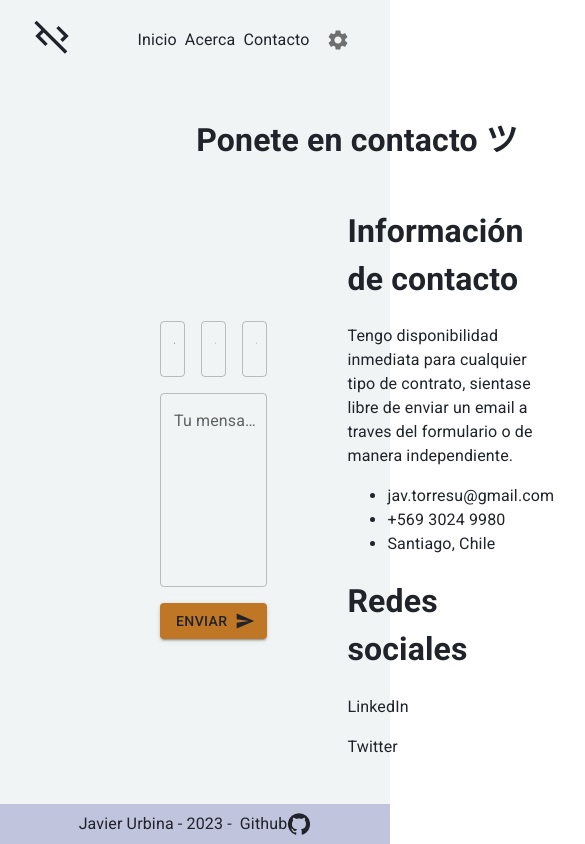
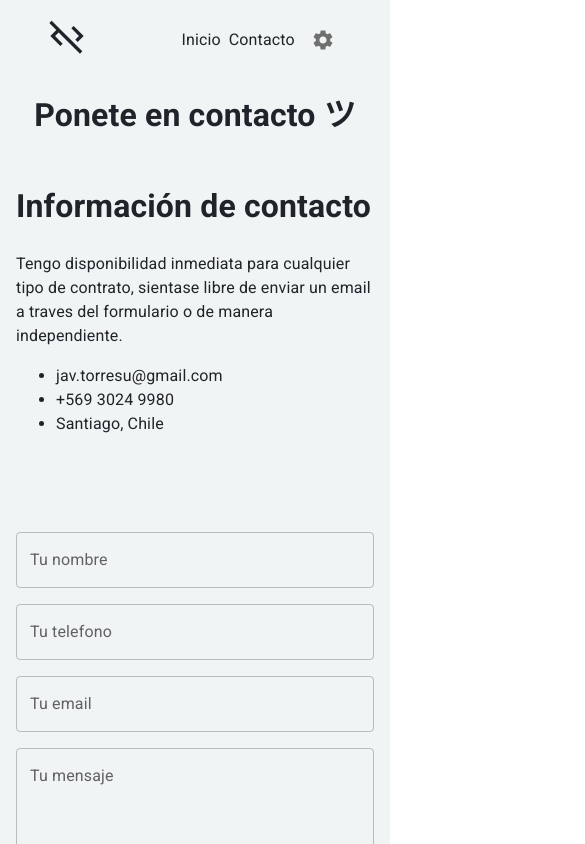
Before and after one commit to JavierUrbina14/personal-blog, a React (Vite) app: page /contact in a window 390 px wide. Shown: the top 844 px of the page, 585 px wide, since content can reach past the window. Built offline with nearby package versions, Linux system fonts and the light colour scheme.

Commit message:
feature responsive desing

```diff
--- a/src/components/ContactForm.jsx
+++ b/src/components/ContactForm.jsx
@@ -28,7 +28,7 @@ export const ContactForm = () => {
     return (
         <form onSubmit={handleSubmit} style={{ display: "flex", alignItems: "center", width: "100%" }}>
             <Grid container spacing={2}>
-                <Grid item xs={4}>
+                <Grid item xs={12} md={4}>
                     <TextField
                         label={t("contactform.name")}
                         type="text"
@@ -41,7 +41,7 @@ export const ContactForm = () => {
                     // error={!!emailValid && formSubmitted}
                     />
                 </Grid>
-                <Grid item xs={4}>
+                <Grid item xs={12} md={4}>
                     <TextField
                         label={t("contactform.phone")}
                         type="text"
@@ -52,7 +52,7 @@ export const ContactForm = () => {
                         onChange={onInputChange}
                     />
                 </Grid>
-                <Grid item xs={4}>
+                <Grid item xs={12} md={4}>
                     <TextField
                         label={t("contactform.email")}
                         type="text"
--- a/src/components/ContactInfo.jsx
+++ b/src/components/ContactInfo.jsx
@@ -12,11 +12,11 @@ export const ContactInfo = () => {
                 <li>+569 3024 9980</li>
                 <li>Santiago, Chile</li>
             </ul>
-            <h1>{t("contactinfo.rrss")}</h1>
+            {/* <h1>{t("contactinfo.rrss")}</h1>
             <div>
                 <p>{t("contactinfo.linkedin")}</p>
                 <p>{t("contactinfo.twitter")}</p>
-            </div>
+            </div> */}
         </Grid>
     )
 }
--- a/src/layout/PageLayout.jsx
+++ b/src/layout/PageLayout.jsx
@@ -1,25 +1,31 @@
-import { Box } from "@mui/material"
-import { Footer, Navbar } from "../ui"
+import { Box } from "@mui/material";
+import { Footer, Navbar } from "../ui";
 
 export const PageLayout = ({ children, display = 'flex', flexDirection = 'column', justifyContent = 'center', alignItems = 'center' }) => {
     return (
         <Box
-            sx={{ backgroundColor: "primary.main", height: "100vh" }}
-            display="flex"
-            flexDirection="column"
-            alignItems="center"
+            sx={{
+                backgroundColor: "primary.main",
+                minHeight: "100vh",
+                display: "flex",
+                flexDirection: "column",
+            }}
         >
+            <Navbar />
             <Box
-                display={display}
-                flexDirection={flexDirection}
-                justifyContent={justifyContent}
-                alignItems={alignItems}
-                sx={{ height: "100%", width: "100%", marginTop: "70px", marginBottom: "45px"}}
+                sx={{
+                    display: display,
+                    flexDirection: flexDirection,
+                    justifyContent: justifyContent,
+                    alignItems: alignItems,
+                    flexGrow: 1,
+                    marginTop: "70px",
+                    marginBottom: "45px",
+                }}
             >
-                <Navbar />
                 {children}
-                <Footer />
             </Box>
+            <Footer />
         </Box>
-    )
+    );
 }
--- a/src/pages/Contact.jsx
+++ b/src/pages/Contact.jsx
@@ -8,11 +8,11 @@ export const Contact = () => {
   const [t] = useTranslation("global")
   return (
     <PageLayout justifyContent="start" display="flex" flexDirection="row">
-      <Grid>
-        <Grid display={"flex"} justifyContent={"center"}>
+      <Grid container justifyContent={"center"}>
+        <Grid item display={"flex"} justifyContent={"center"} >
           <h1>{t("contact.title")}</h1>
         </Grid>
-        <Grid display={"flex"} sx={{margin: "0 10rem", gap: "5rem", height: "100%"}}>
+        <Grid item display={"flex"} direction={{ xs: "column-reverse", md: "row" }} sx={{ margin: { xs: "0 1rem", md: "0 10rem" }, gap: "5rem", height: "100%" }}>
           <ContactForm />
           <ContactInfo />
         </Grid>
--- a/src/pages/Home.jsx
+++ b/src/pages/Home.jsx
@@ -12,7 +12,7 @@ export const Home = () => {
 
     const handleDownload = () => {
         const language = localStorage.getItem("language")
-        if(language === 'es'){
+        if (language === 'es') {
             downloadEsRef.current.click();
         } else {
             downloadEnRef.current.click();
@@ -28,13 +28,17 @@ export const Home = () => {
                 </Typography>
                 <Typography variant="h6">{t("home.role")}</Typography>
             </Grid>
-            <Grid display={"flex"} justifyContent={"center"} sx={{ gap: "1rem", marginTop: "3.5rem" }}>
-                <Link component={RouterLink} color={"inherit"} underline="hover" to="/projects">
-                    <Button variant="contained" sx={{ color: "inherit", backgroundColor: "#Bf7625" }}>{t("home.projects")}</Button>
-                </Link>
-                <Button variant="contained" onClick={handleDownload} sx={{ color: "inherit", backgroundColor: "#Bf7625" }}>{t("home.downloadcv")}</Button>
-                <a href="/CV_Javier_Torres.pdf" download style={{display: "none"}} ref={downloadEsRef} />
-                <a href="/CV_Javier_Torres_EN.pdf" download style={{display: "none"}} ref={downloadEnRef} />
+            <Grid container justifyContent={"center"} sx={{ gap: "1rem", marginTop: "3.5rem" }}>
+                <Grid item>
+                    <Link component={RouterLink} color={"inherit"} underline="hover" to="/projects">
+                        <Button variant="contained" sx={{ color: "inherit", backgroundColor: "#Bf7625" }}>{t("home.projects")}</Button>
+                    </Link>
+                </Grid>
+                <Grid>
+                    <Button variant="contained" onClick={handleDownload} sx={{ color: "inherit", backgroundColor: "#Bf7625" }}>{t("home.downloadcv")}</Button>
+                </Grid>
+                <a href="/CV_Javier_Torres.pdf" download style={{ display: "none" }} ref={downloadEsRef} />
+                <a href="/CV_Javier_Torres_EN.pdf" download style={{ display: "none" }} ref={downloadEnRef} />
             </Grid>
         </PageLayout>
     );
--- a/src/router/AppRouter.jsx
+++ b/src/router/AppRouter.jsx
@@ -1,6 +1,6 @@
 import { Route, Routes } from "react-router-dom"
 import { Home } from "../pages/Home"
-import { About } from "../pages/About"
+// import { About } from "../pages/About"
 import { Contact } from "../pages/Contact"
 import { Projects } from "../pages/Projects"
 
@@ -10,7 +10,7 @@ export const AppRouter = () => {
             <Routes>
                 <Route path="/*" element={<Home />} />
                 <Route path="/contact" element={<Contact />} />
-                <Route path="/about" element={<About />} />
+                {/* <Route path="/about" element={<About />} /> */}
                 <Route path="/projects" element={<Projects />} />
             </Routes>
         </>
--- a/src/style.css
+++ b/src/style.css
@@ -9,3 +9,9 @@
     -moz-box-shadow: 7px 7px 5px 0px rgba(0, 0, 0, 0.75);
     box-shadow: 7px 7px 5px 0px rgba(0, 0, 0, 0.75);
 }
+
+.footer {
+    position: absolute;
+    bottom: 0;
+    width: 100%;
+}
--- a/src/ui/Footer.jsx
+++ b/src/ui/Footer.jsx
@@ -1,10 +1,10 @@
-import { Grid, Link, Typography } from "@mui/material"
-import { Link as RouterLink } from "react-router-dom"
+import { Grid, Link, Typography } from "@mui/material";
+import { Link as RouterLink } from "react-router-dom";
 import GitHubIcon from '@mui/icons-material/GitHub';
 
 export const Footer = () => {
     return (
-        <Grid container justifyContent={"center"} alignItems={"center"} sx={{ position: "absolute", bottom: 0, backgroundColor: 'primary.footer', padding: ".5rem", gap: ".5rem" }}>
+        <Grid container justifyContent={"center"} alignItems={"flex-end"} sx={{ backgroundColor: 'primary.footer', padding: ".5rem", gap: ".5rem", marginTop: "auto" }}>
             <Typography variant="span">Javier Urbina - 2023 - </Typography>
             <Link component={RouterLink} to="https://github.com/JavierUrbina14" display={"flex"} alignItems="center" color={"inherit"} underline="hover">
                 <Typography variant="span">Github</Typography>
--- a/src/ui/Navbar.jsx
+++ b/src/ui/Navbar.jsx
@@ -14,7 +14,7 @@ export const Navbar = () => {
             </Grid>
             <Grid display={"flex"} alignItems={"center"} gap={1}>
                 <Link component={RouterLink} color={"inherit"} underline="hover" to="/">{t("navbar.home")}</Link>
-                <Link component={RouterLink} color={"inherit"} underline="hover" to="/about">{t("navbar.about")}</Link>
+                {/* <Link component={RouterLink} color={"inherit"} underline="hover" to="/about">{t("navbar.about")}</Link> */}
                 <Link component={RouterLink} color={"inherit"} underline="hover" to="/contact">{t("navbar.contact")}</Link>
                 <SettingsMenu />
             </Grid>
```
